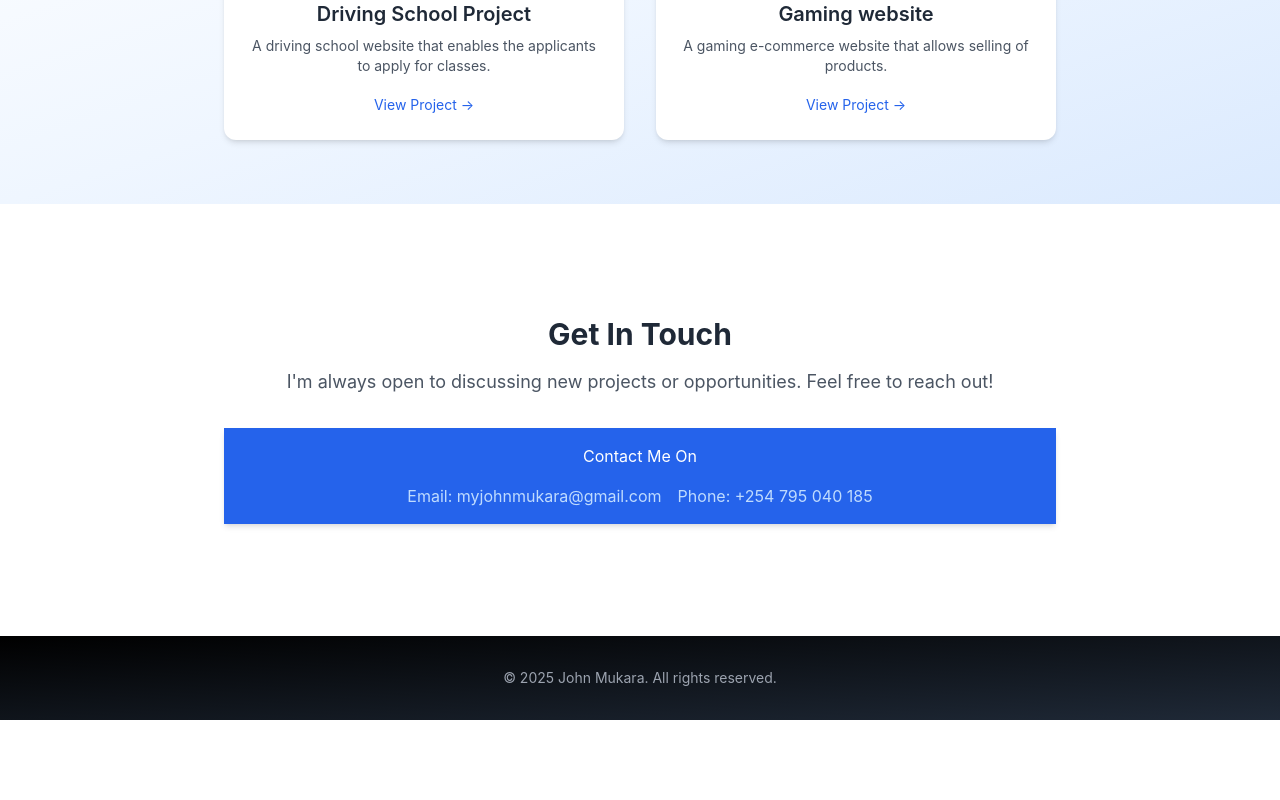
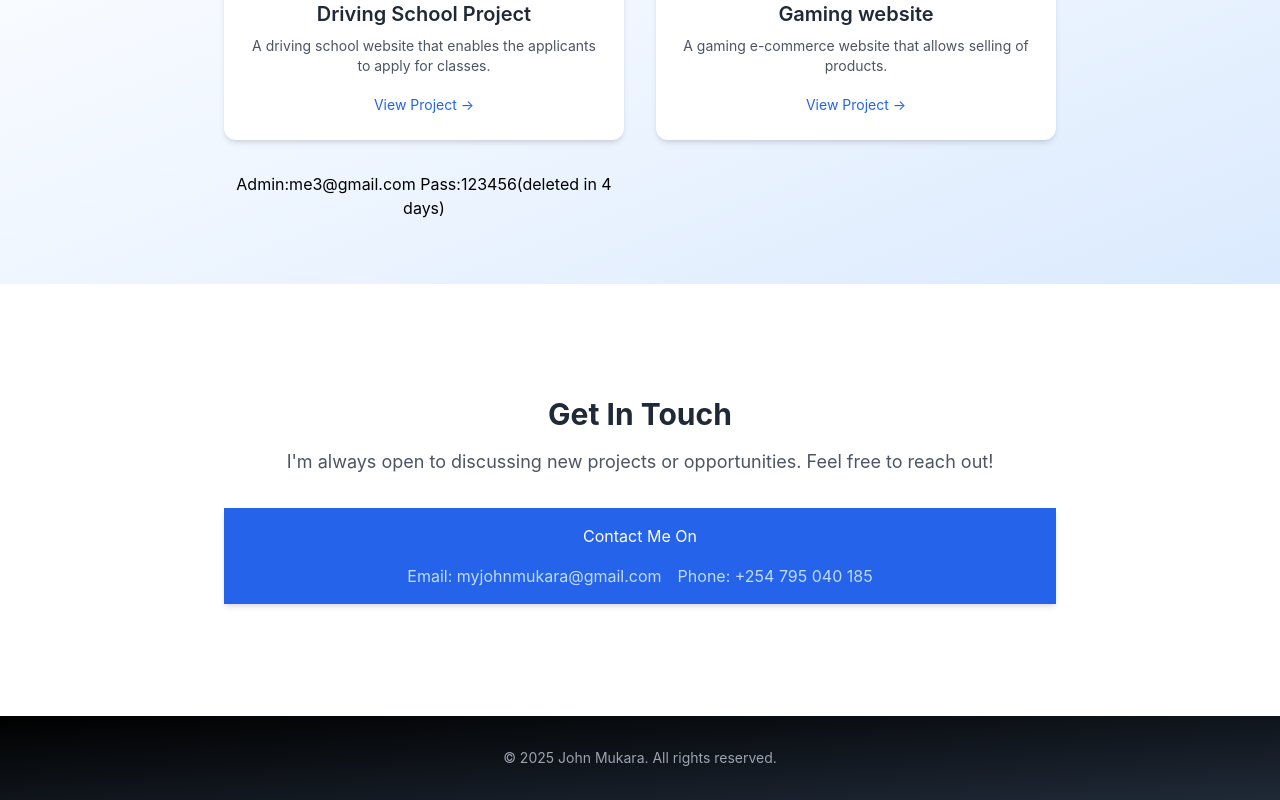
Before and after one commit to muk-p/port, a React (Create React App) app: page / in a window 1280 px wide. Shown: the part 1556-2356 px from the top of the page. Before the commit the page ends 2276 px from the top, so only its background shows below. Built offline with nearby package versions, Linux system fonts and the light colour scheme.

Commit message:
Update ProjectsSection.js

```diff
--- a/src/components/ProjectsSection.js
+++ b/src/components/ProjectsSection.js
@@ -20,6 +20,7 @@ const ProjectsSection = () => {
             description="A gaming e-commerce website that allows selling of products."
             link="https://gaming-f-git-feature-checkout-sales-updates-mukaras-projects.vercel.app/"
           />
+          <p className = "text-grey-500">Admin:me3@gmail.com Pass:123456(deleted in 4 days)</p>
         </div>
       </div>
     </section>
```
